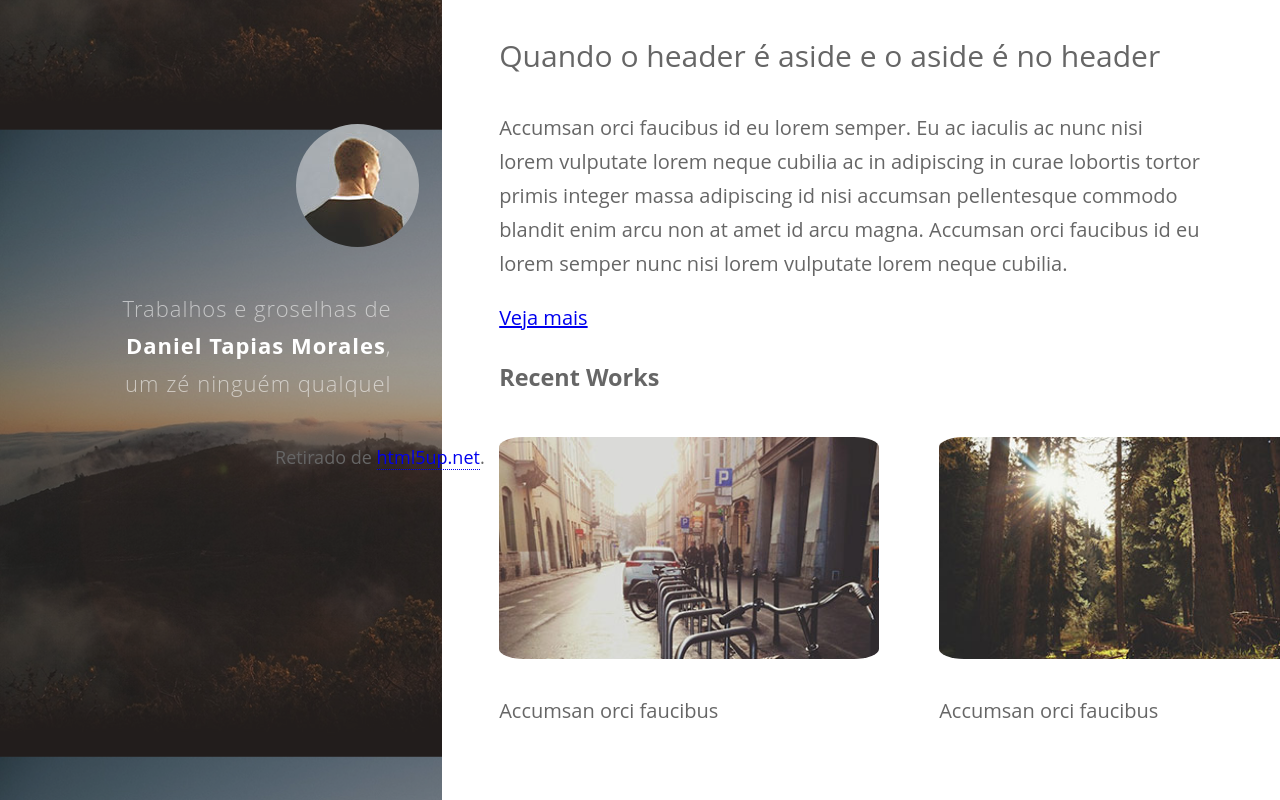
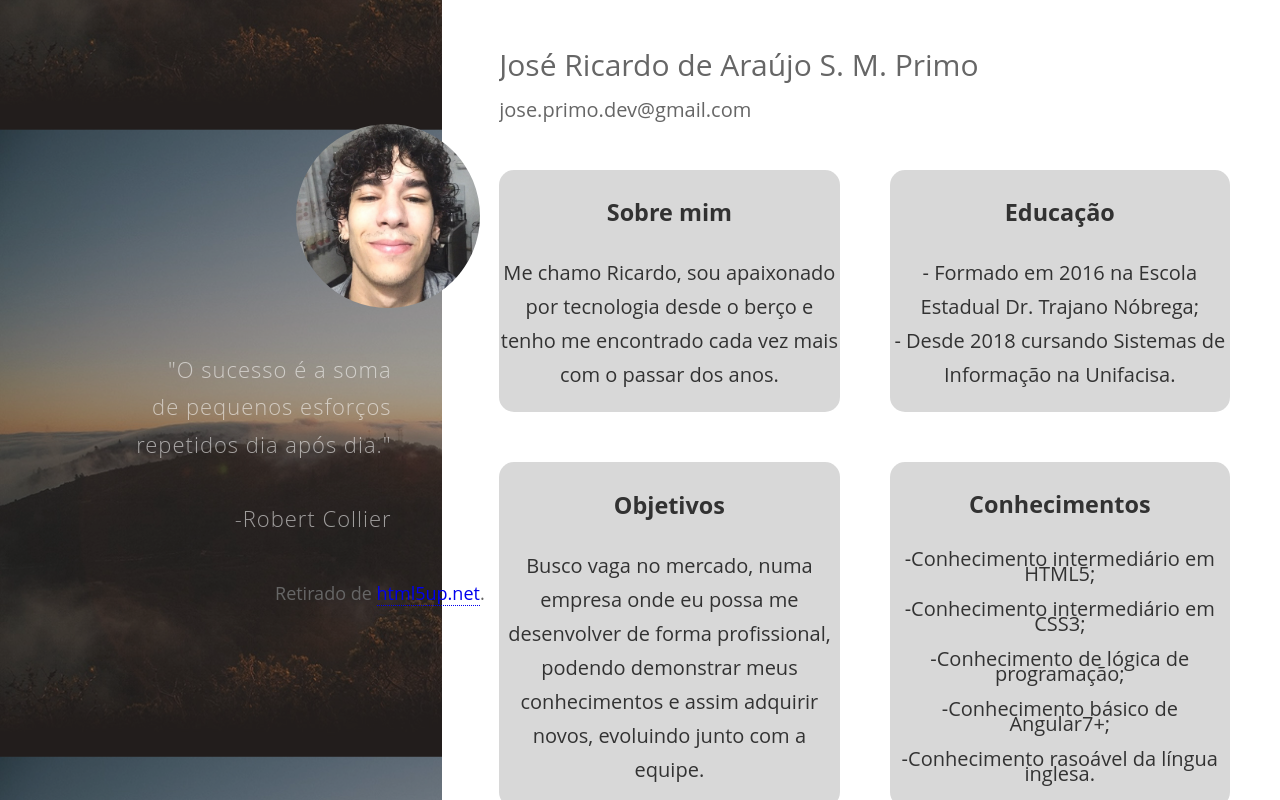
Before and after one commit to JoseRPrimo/JoseRPrimo.github.io, a plain HTML site: page index.html in a window 1280 px wide. Drawn offline with Linux system fonts and the light colour scheme.

Commit message:
modificacoes

```diff
--- a/css/estilo.css
+++ b/css/estilo.css
@@ -6,7 +6,7 @@ body{
     line-height: 1.7;
 }
 
-.eita{
+.main-header-sombreamento{
     background-image: url(../images/bg.jpg);
     background-position: 0% 75%;
     background-size: 142%;
@@ -28,6 +28,7 @@ body{
 .main-header img{
     border-radius: 50%;
     position: relative;
+    height: 23%;
     left: 296px;
     margin-top: 124px;
     margin-bottom: 20px;
@@ -84,82 +85,53 @@ body{
 
 .main-content-section{
     position: relative;
-    /* left: 50px; */
+    display: flex;
+    flex-direction: column;
     width: 90%;
+    line-height: 0;
+    margin-bottom: 40px;
+    margin-top: 40px;
 }
 
-#tit{
+
+
+#name{
     font-size: 30px;
+    font-weight: 400;
+
 }
 
-.works{
+#informations{
     display: flex;
     flex-direction: column;
-    margin-bottom: 20px;
+    text-align: center;
+    align-items: center;
 }
 
-#go-portfolio{
-    position: relative;
-    /* left: 50px; */
-    padding: 13px 20px 13px 20px;
-    background-color: #5ddeb9;
-    border-color: transparent;
-    margin-bottom: 60px;
-    border-radius: 6px;
-    color: white;
-}
-.card-row{
+.informations-row{
+    display: flex;
     display: flex;
     flex-direction: row;
     width: 100%;
-    /* justify-content: center; */
-    /* margin-bottom: 15px; */
+    justify-content: center;
 }
 
-.card-row img{
-    display: flex;
-    padding-top: 15px;
-    padding-bottom: 15px;
-    /* margin-left: 30px; */
-    margin-right: 60px;
-    width: 380px;
-    border-radius: 25px;
-    border: none;
+#informations article{
+
+    width: 45%;
+    background-color: rgba(37, 37, 37, 0.178);
+    color: rgba(0, 0, 0, 0.767);
+    margin-right: 50px;
+    margin-bottom: 50px;
+    border-radius: 15px;
+
 }
 
-.work-cards p{
-    position: relative;
-    /* left: 30px; */
+#knowledge{
+    line-height: 15px;
 }
 
-/* form{
-    display: flex;
-    flex-direction: row;;
-} */
-
-#a{
-    display: flex;
-    flex-direction: row;
+#knowledge h3{
+    margin-top: 35px;
+    margin-bottom: 39px;
 }
-
-/* input, label, textarea, select{
-    display: inline-block;
-    width: 100%;
-    box-sizing: border-box;
-}
-input, textarea, select{
-    background: #ccc;
-    padding: 15px;
-    border-radius: 5px;
-    border: 3px solid transparent;
-    margin-bottom: 15px;
-} */
-
-#gambiarra{
-    display: flex;
-    flex-direction: row;
-}
-
-.gamb-form{
-    margin-right: 15px;
-}
--- a/index.html
+++ b/index.html
@@ -1,27 +1,23 @@
 <!doctype html>
-<!-- doctype informa ao agente de usuario a versão do html que deve ser renderizada-->
 <html lang="pt-br">
 
 <head>
     <title> Projeto Strata </title>
     <meta charset="utf-8">
-    <meta name="author" content="Daniel">
-    <meta name="description" content="descrição bacanuda">
-    <meta name="keywords" content="html5, tecnologia">
-
+    <meta name="author" content="Jose Primo">
     <link rel="stylesheet" href="css/estilo.css">
 </head>
 
 <body>
-    <header class="eita"></header>
+    <header class="main-header-sombreamento"></header>
     <header class="main-header">
         <a href="index.html" class="main-header-link">
-            <img src="./images/avatar.jpg" alt="texto qualquer">
+            <img src="./images/83091709_142490440546911_5450783194394429677_n.jpg" alt="texto qualquer">
         </a>
         <h1>
-            Trabalhos e groselhas de <br>
-            <strong>Daniel Tapias Morales</strong>,<br>
-            um zé ninguém qualquel<br>
+            "O sucesso é a soma<br> de pequenos esforços<br>repetidos dia após dia."<br><br>
+            -Robert Collier
+
         </h1>
         <span id="span-link">Retirado de <a id="link" href="http://html5up.net">html5up.net</a>.</span>
     </header>
@@ -30,78 +26,39 @@
 
         <section class="main-content-section">
 
-            <p id="tit">Quando o header é aside e o aside é no header</p>
-            <p>Accumsan orci faucibus id eu lorem semper. Eu ac iaculis ac nunc nisi lorem vulputate lorem neque cubilia
-                ac in adipiscing in curae lobortis tortor primis integer massa adipiscing id nisi accumsan pellentesque
-                commodo blandit enim arcu non at amet id arcu magna. Accumsan orci faucibus id eu lorem semper nunc nisi
-                lorem vulputate lorem neque cubilia.</p>
-
-            <a href="#" title="Veja mais" class="button-default">Veja mais</a>
+            <h1 id="name">José Ricardo de Araújo S. M. Primo</h1>
+            <p>jose.primo.dev@gmail.com</p>
 
         </section>
-        <section class="works">
-            <h3>
-                Recent Works
-            </h3>
-            <div class="card-row">
-
-                <article class="work-cards"><img src="./images/thumbs/01.jpg" alt="texto qualquer">
-                    <p>Accumsan orci faucibus</p><br>
-                    <p>james baitolao tao tao tao tao tao</p>
+        <section id="informations">
+            <div class="informations-row">
+                <article id="about-me">
+                    <h3>Sobre mim</h3>
+                    <p>Me chamo Ricardo, sou apaixonado por tecnologia desde o berço e tenho me encontrado cada vez mais
+                        com o passar dos anos.</p>
                 </article>
-                <article class="work-cards"><img src="./images/thumbs/02.jpg" alt="texto qualquer">
-                    <p>Accumsan orci faucibus</p><br>
-                    <p>james baitolao tao tao tao tao tao</p>
+                <article id="education">
+                    <h3>Educação</h3>
+                    <p>- Formado em 2016 na Escola Estadual Dr. Trajano Nóbrega;<br>
+                        - Desde 2018 cursando Sistemas de Informação na Unifacisa.</p>
                 </article>
             </div>
-            <div class="card-row">
-                <article class="work-cards"><img src="./images/thumbs/03.jpg" alt="texto qualquer">
-                    <p>Accumsan orci faucibus</p><br>
-                    <p>james baitolao tao tao tao tao tao</p>
+            <div class="informations-row">
+                <article id="objectives">
+                    <h3>Objetivos</h3>
+                    <p>Busco vaga no mercado, numa empresa onde eu possa me desenvolver de forma profissional, podendo
+                        demonstrar meus conhecimentos e assim adquirir novos, evoluindo junto com a equipe.</p>
                 </article>
-                <article class="work-cards"><img src="./images/thumbs/04.jpg" alt="texto qualquer">
-                    <p>Accumsan orci faucibus</p><br>
-                    <p>james baitolao tao tao tao tao tao</p>
+                <article id="knowledge">
+                    <h3>Conhecimentos</h3>
+
+                    <p>-Conhecimento intermediário em HTML5;</p>
+                    <p>-Conhecimento intermediário em CSS3;</p>
+                    <p>-Conhecimento de lógica de programação;</p>
+                    <p>-Conhecimento básico de Angular7+;</p>
+                    <p>-Conhecimento rasoável da língua inglesa.</p>
                 </article>
             </div>
-            <div class="card-row">
-                <article class="work-cards"><img src="./images/thumbs/05.jpg" alt="texto qualquer">
-                    <p>Accumsan orci faucibus</p><br>
-                    <p>james baitolao tao tao tao tao tao</p>
-                </article>
-                <article class="work-cards"><img src="./images/thumbs/06.jpg" alt="texto qualquer">
-                    <p>Accumsan orci faucibus</p><br>
-                    <p>james baitolao tao tao tao tao tao</p>
-                </article>
-            </div>
-        </section>
-        <a><button id="go-portfolio">Veja Portfólio Completo</button></a>
-        <h2>Get in Touch</h2>
-        <p>Accumsan pellentesque commodo blandit enim arcu non at amet id arcu magna. Accumsan orci faucibus id eu
-            lorem
-            semper nunc nisi lorem vulputate lorem neque lorem ipsum dolor.</p>
-        <section class="formulario">
-            <form>
-                <div id="gambiarra">
-                    <div class="gamb-form">
-                        <label name="nome">Nome</label><br>
-                        <input type="text">
-                    </div>
-                    <div>
-                        <label name="email">Email</label><br>
-                        <input type="text">
-                    </div>
-                </div>
-                <br>
-
-                <label name="mensagem">Digite sua mensagem</label><br>
-                <input type="text">
-            </form>
-            <article class="caixa-lateral-form">
-                <p><i>Endereço: 1234 Somewhere Rd. Nashville, TN 00000 United States</i></p>
-                <p><i>Telefone: 000-000-000</i></p>
-                <p><i>E-mail: email@server.com</i></p>
-            </article>
         </section>
     </main>
     <footer class="main-footer"></footer>
```
Also changed, not shown: images/83091709_142490440546911_5450783194394429677_n.jpg (added).
